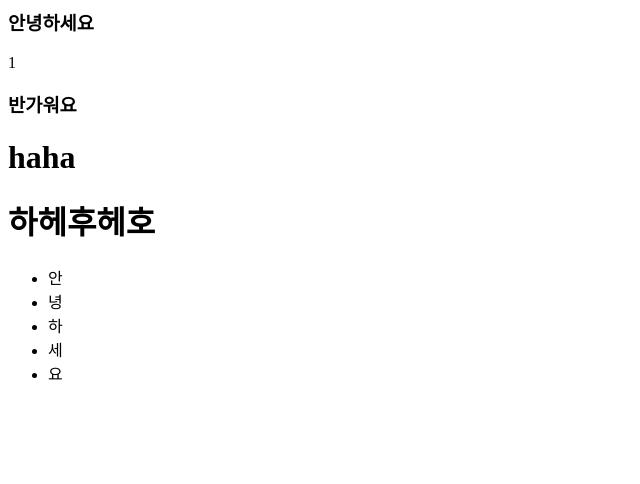
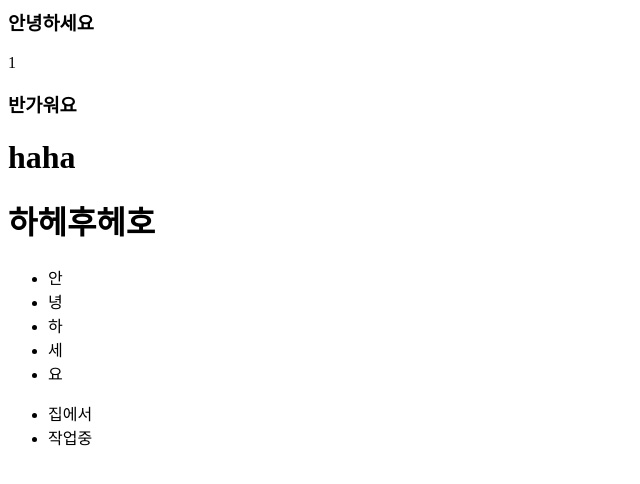
Before and after one commit to Eddie-Pak/abc, a plain HTML site: page index.html in a window 1280 px wide. Shown: the whole page, without its empty margins (0-640 px from the left). Drawn offline with Linux system fonts and the light colour scheme.

Commit message:
ver05-home

```diff
--- a/index.html
+++ b/index.html
@@ -13,5 +13,9 @@
 	   <li>세</li>
 	   <li>요</li>
 	</ul>
+	<ul>
+	   <li>집에서</li>
+	   <li>작업중</li>
+	</ul>
      </body>
 </html>
```
